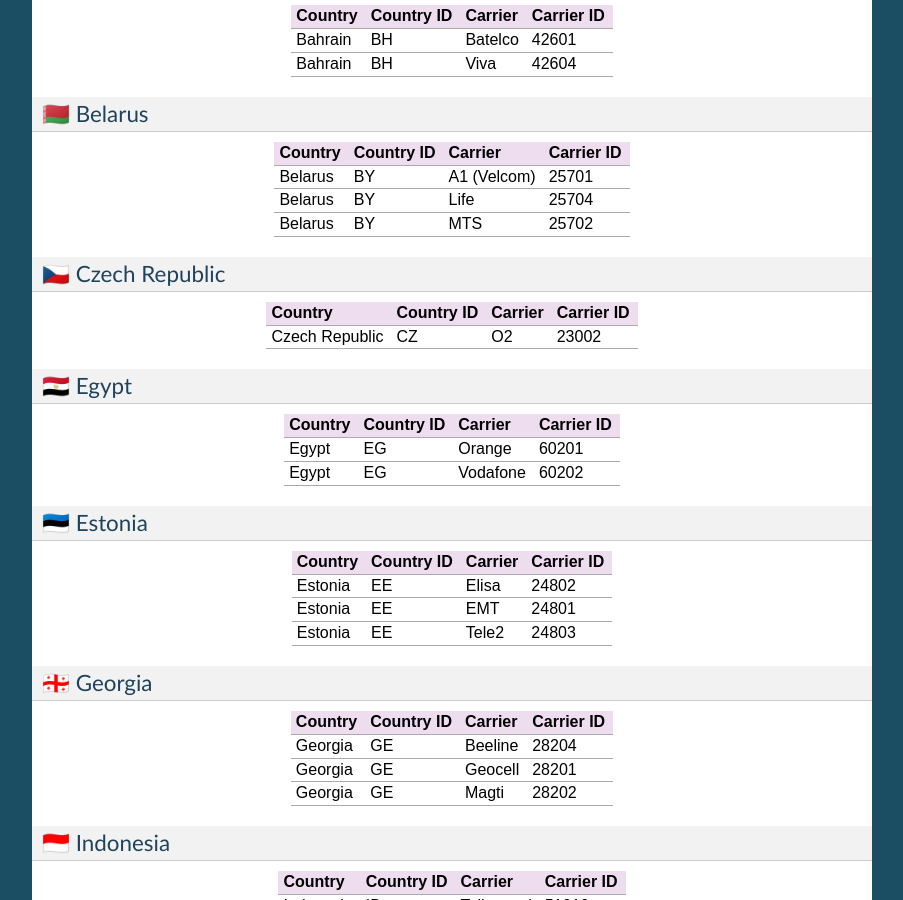
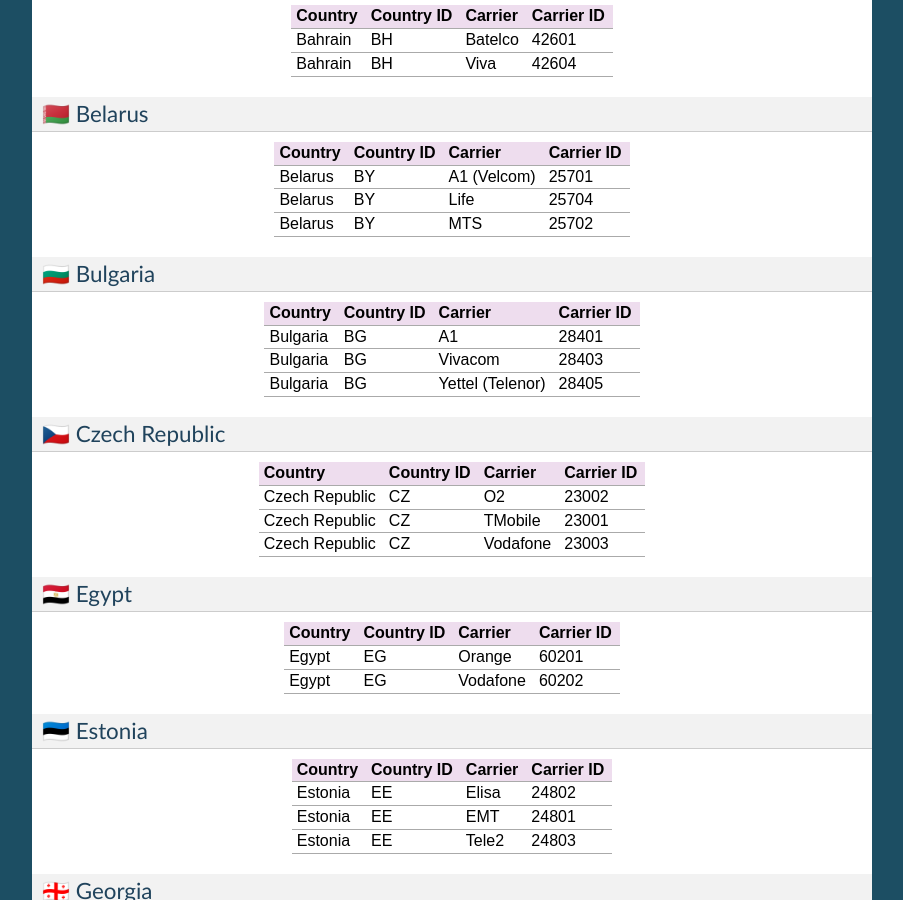
Before and after one commit to megasyst/lab, a Sphinx documentation site: the page built from docs/1_common.rst, in a window 1280 px wide and 900 px high, scrolled down 1311 px. Shown: the whole window, without its empty margins (198-1101 px from the left). Built offline with Sphinx 7.4.7, drawn with Linux system fonts in a browser that asks for light colours; some of the changed text lies outside the part shown.

Commit message:
Update 1_common.rst

```diff
--- a/docs/1_common.rst
+++ b/docs/1_common.rst
@@ -91,6 +91,17 @@ Belarus     BY             Life              25704
 Belarus     BY             MTS               25702
 ==========  =============  ================  ==========
 
+🇧🇬 Bulgaria
+__________
+
+==========  =============  ================  ==========
+Country     Country ID     Carrier           Carrier ID
+==========  =============  ================  ==========
+Bulgaria    BG             A1                28401
+Bulgaria    BG             Vivacom           28403
+Bulgaria    BG             Yettel (Telenor)  28405
+==========  =============  ================  ==========
+
 🇨🇿 Czech Republic
 _________________
 
@@ -98,6 +109,8 @@ _________________
 Country         Country ID     Carrier           Carrier ID
 ==============  =============  ================  ==========
 Czech Republic  CZ             O2                23002
+Czech Republic  CZ             TMobile           23001
+Czech Republic  CZ             Vodafone          23003
 ==============  =============  ================  ==========
 
 🇪🇬 Egypt
@@ -296,6 +309,17 @@ Serbia      RS             Telenor           22001
 Serbia      RS             VIP               22005
 ==========  =============  ================  ==========
 
+🇨🇭 Switzerland
+_________
+
+============  =============  ================  ==========
+Country       Country ID     Carrier           Carrier ID
+============  =============  ================  ==========
+Switzerland   CH             Salt              22803
+Switzerland   CH             Sunrise           22802
+Switzerland   CH             Swisscom          22801
+============  =============  ================  ==========
+
 🇹🇯 Tajikistan
 _____________
 
```
